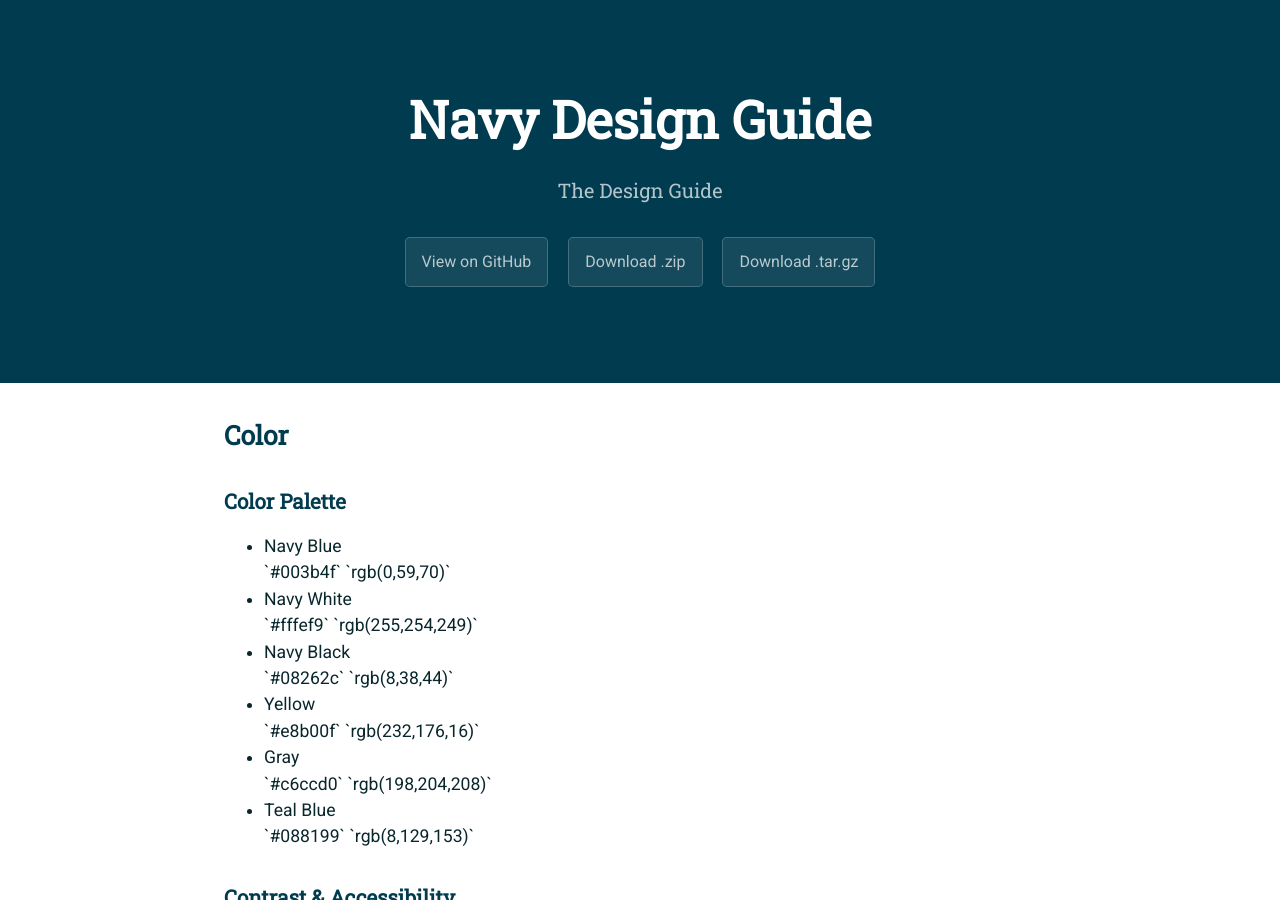
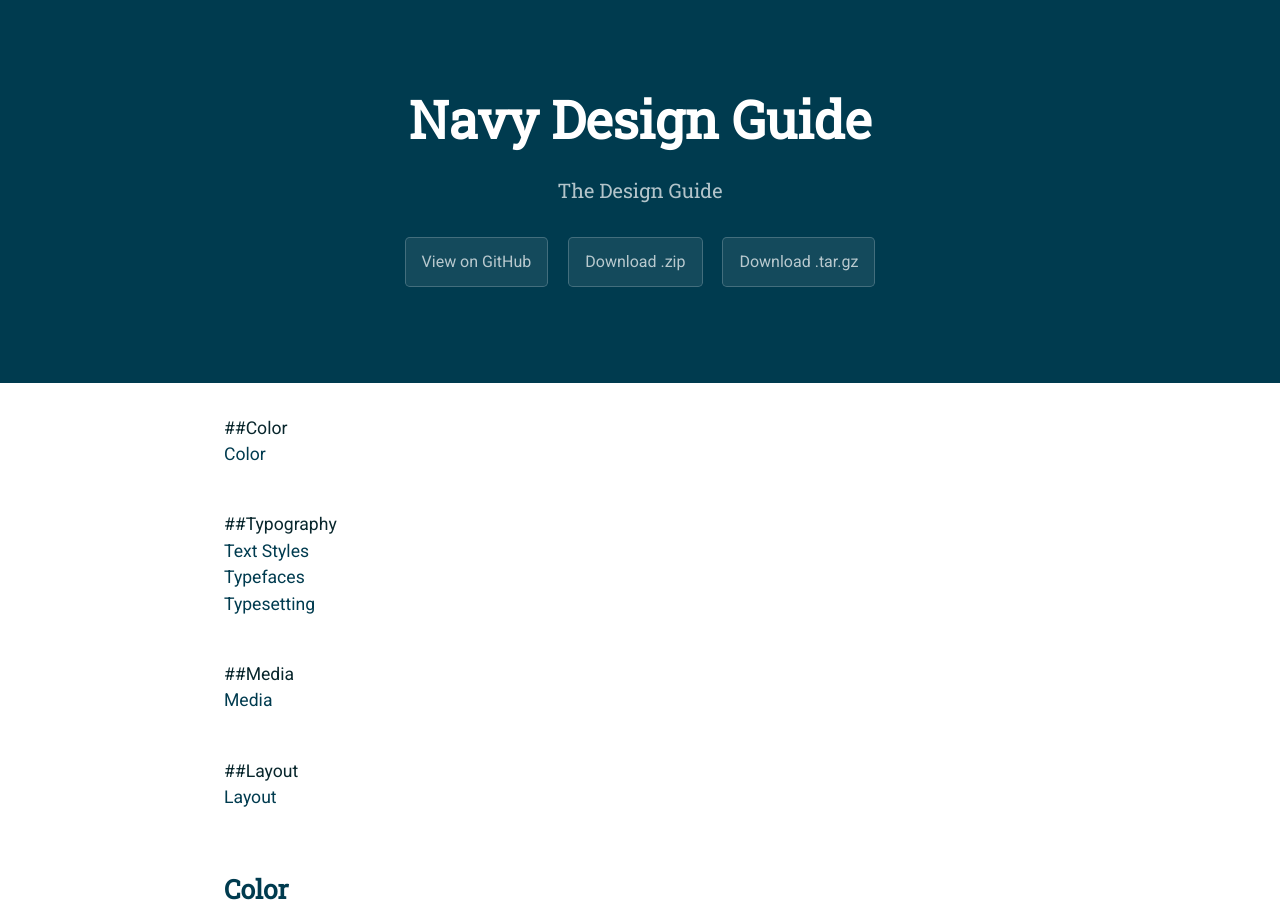
Before and after one commit to usnavy/Navy-Design-Guide, a Jekyll site: the page built from color.md, in a window 1280 px wide and 900 px high. Built offline with Jekyll 4.4.1, drawn with Linux system fonts in a browser that asks for light colours; our own code applies the rules of GitHub Pages for plain Markdown files.

Commit message:
Update color.md

```diff
--- a/color.md
+++ b/color.md
@@ -1,6 +1,25 @@
 ---
 layout: default
 ---
+##Color<br>
+[Color](/color.md)<br>
+<br>
+
+##Typography<br>
+[Text Styles](/text-styles.md)<br>
+[Typefaces](/typefaces.md)<br>
+[Typesetting](/typesetting.md)<br>
+<br>
+
+##Media<br>
+[Media](/media.md)<br>
+<br>
+
+##Layout<br>
+[Layout](/layout.md)<br>
+<br>
+
+
 
 ## Color
 
```
